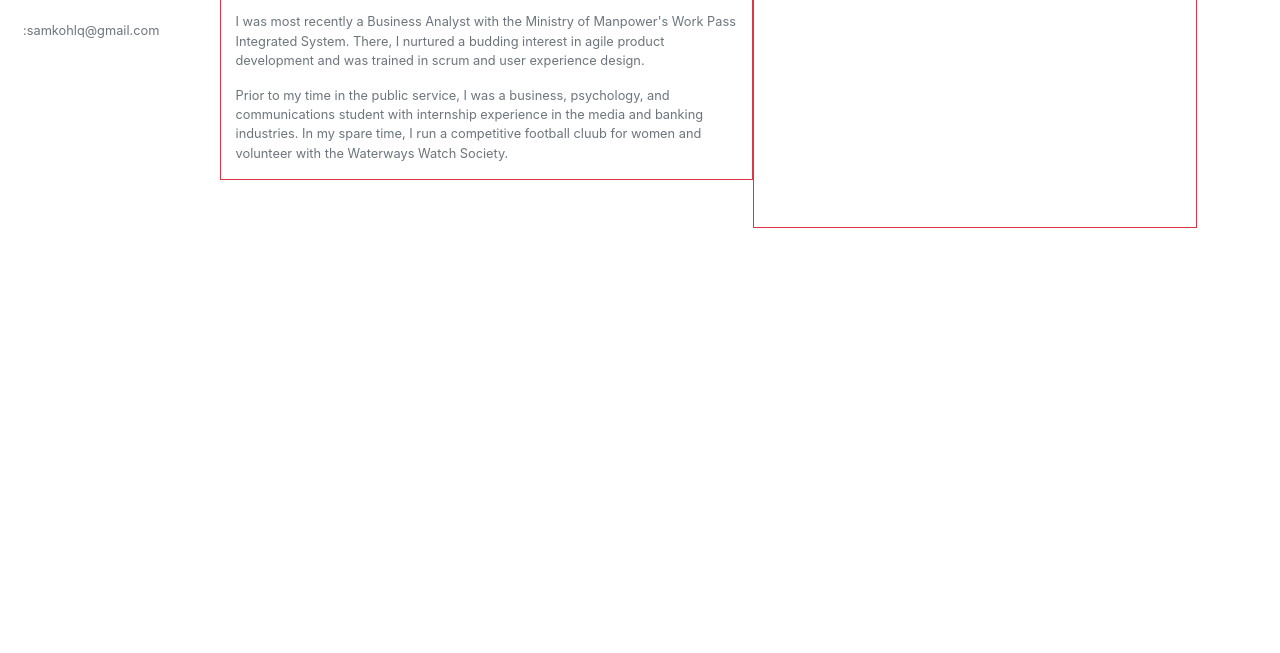
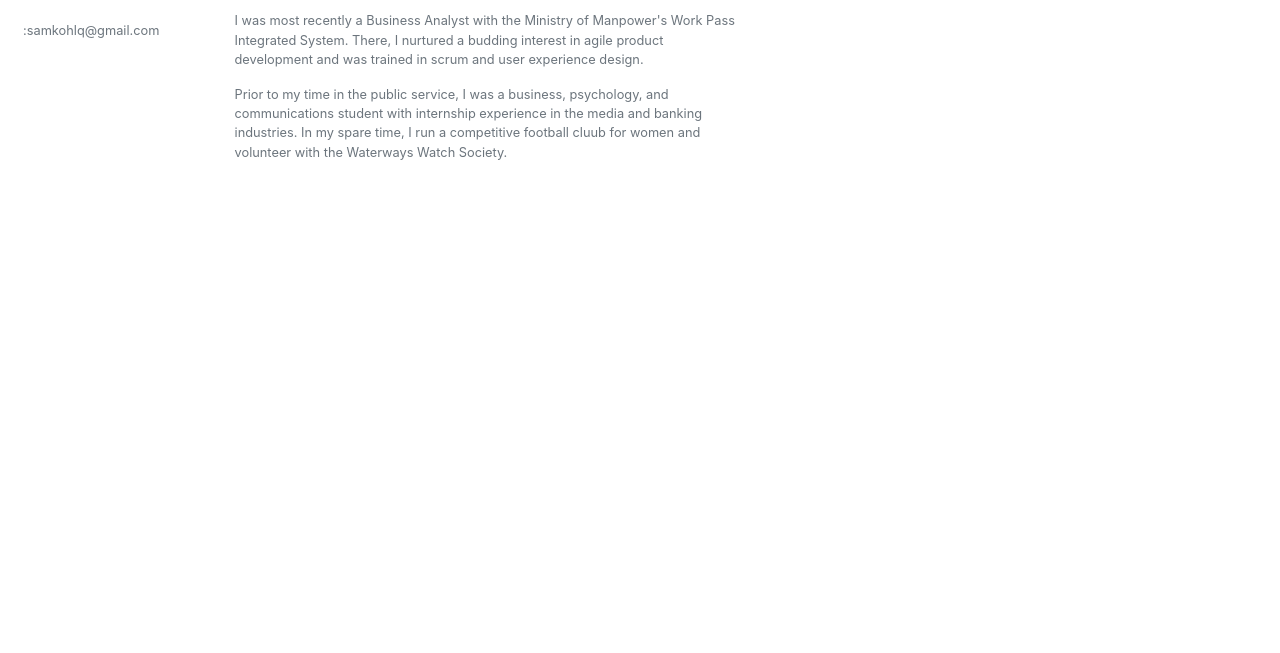
Before and after one commit to samkohlq/samkohlq.github.io, a plain HTML site: page about.html in a window 1280 px wide. Shown: the part 147-800 px from the top of the page. Drawn offline with nearby package versions, Linux system fonts and the light colour scheme.

Commit message:
remove border colours which were placed for debugging

```diff
--- a/about.html
+++ b/about.html
@@ -20,7 +20,7 @@
             <div class="col-lg-10 col-md-10 mx-2">
                 <div class="row">
                     <div class="col-lg-1 col-md-12"></div>
-                    <div class="col-lg-6 col-md-10 col-sm-12 my-5 pt-2 pr-2 border border-danger">
+                    <div class="col-lg-6 col-md-10 col-sm-12 my-5 pt-2 pr-2">
                         <div class="text-secondary small">
                             <p>Hello! I'm a career-switcher currently studying at Rocket Academy - a software
                                 engineering school in Singapore.</p>
@@ -33,7 +33,7 @@
                                 volunteer with the Waterways Watch Society.</p>
                         </div>
                     </div>
-                    <div class="col-lg-5 col-md-2 col-sm-12 border border-danger"></div>
+                    <div class="col-lg-5 col-md-2 col-sm-12"></div>
                 </div>
             </div>
             <div class="col-lg-1 col-md-2"></div>
```
